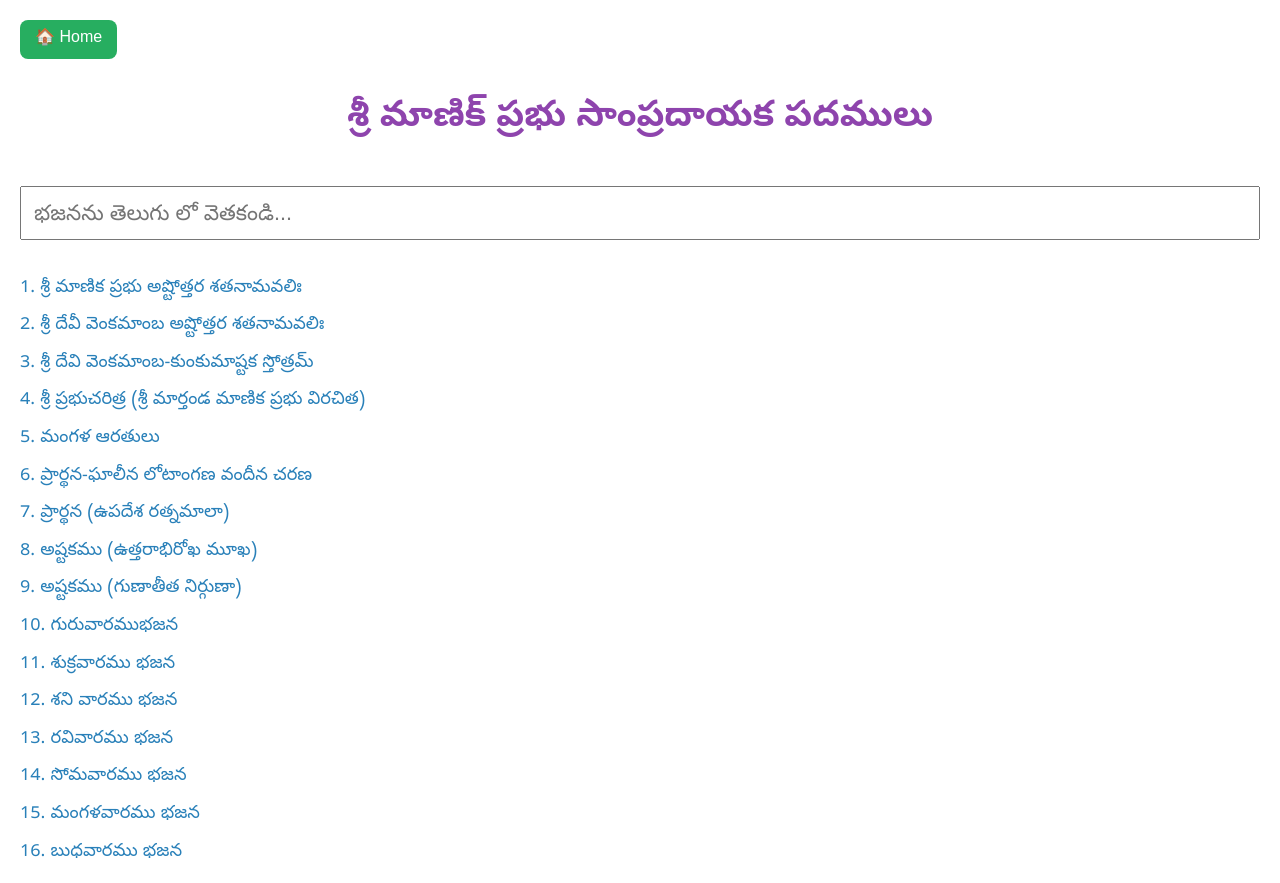
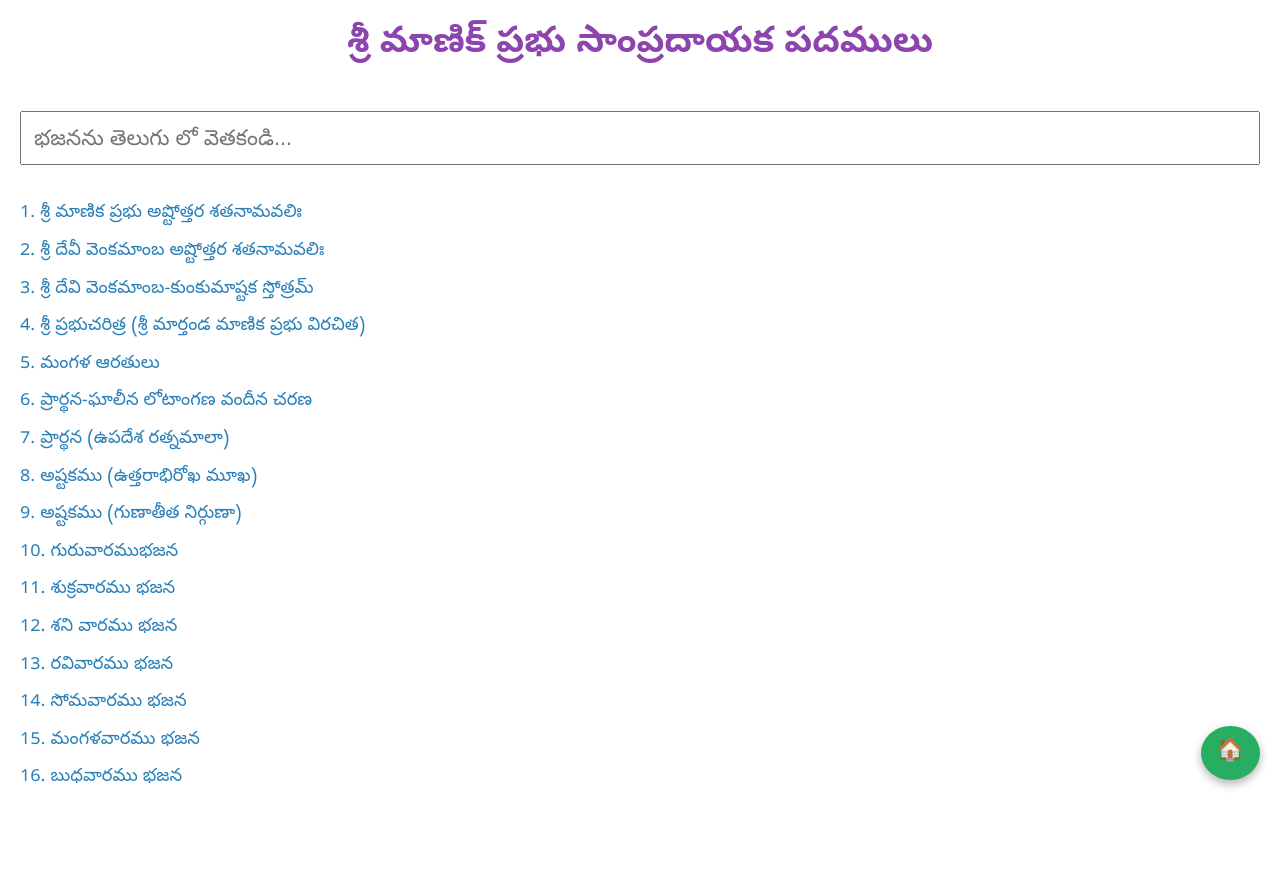
Before and after one commit to Manikprabhubhajan/sampradayakbhajan, a plain HTML site: page index.html in a window 1280 px wide. After the commit the page ends 809 px from the top, so only its background shows below. Drawn offline with Linux system fonts and the light colour scheme.

Commit message:
Implement floating home button in index.html
Added a floating home button for easy navigation.

```diff
--- a/index.html
+++ b/index.html
@@ -17,22 +17,6 @@
       color: #8e44ad;
       font-size: 2em;
       text-align: center;
-    }
-
-    /* Home Button */
-    .home-btn {
-      display: inline-block;
-      margin-bottom: 15px;
-      padding: 10px 15px;
-      background-color: #27ae60;
-      color: white;
-      text-decoration: none;
-      border-radius: 8px;
-      font-size: 16px;
-    }
-
-    .home-btn:hover {
-      background-color: #1e8449;
     }
 
     input[type="text"] {
@@ -62,6 +46,28 @@
       text-decoration: underline;
     }
 
+    /* Floating Home Button */
+    .floating-home {
+      position: fixed;
+      bottom: 20px;
+      right: 20px;
+      background-color: #27ae60;
+      color: white;
+      padding: 14px 16px;
+      border-radius: 50%;
+      text-decoration: none;
+      font-size: 22px;
+      box-shadow: 0 4px 10px rgba(0,0,0,0.3);
+      z-index: 1000;
+      transition: 0.3s;
+    }
+
+    .floating-home:hover {
+      background-color: #1e8449;
+      transform: scale(1.1);
+    }
+
+    /* Mobile Responsive */
     @media (max-width: 600px) {
       body {
         font-size: 18px;
@@ -84,9 +90,6 @@
 </head>
 
 <body>
-
-  <!-- Home Button -->
-  <a href="https://manikprabhubhajan.github.io/TELUGUBHAJAN/" class="home-btn">🏠 Home</a>
 
   <h1>శ్రీ మాణిక్ ప్రభు సాంప్రదాయక పదములు</h1>
 
@@ -111,6 +114,10 @@
     <li><a href="docs/16. BHUDAVAR BHAJAN.pdf" target="_blank">16. బుధవారము భజన</a></li>
   </ul>
 
+  <!-- Floating Home Button -->
+  <a href="https://manikprabhubhajan.github.io/TELUGUBHAJAN/"
+     class="floating-home" title="Home">🏠</a>
+
   <script>
     function filterSongs() {
       const input = document.getElementById('search');
```
